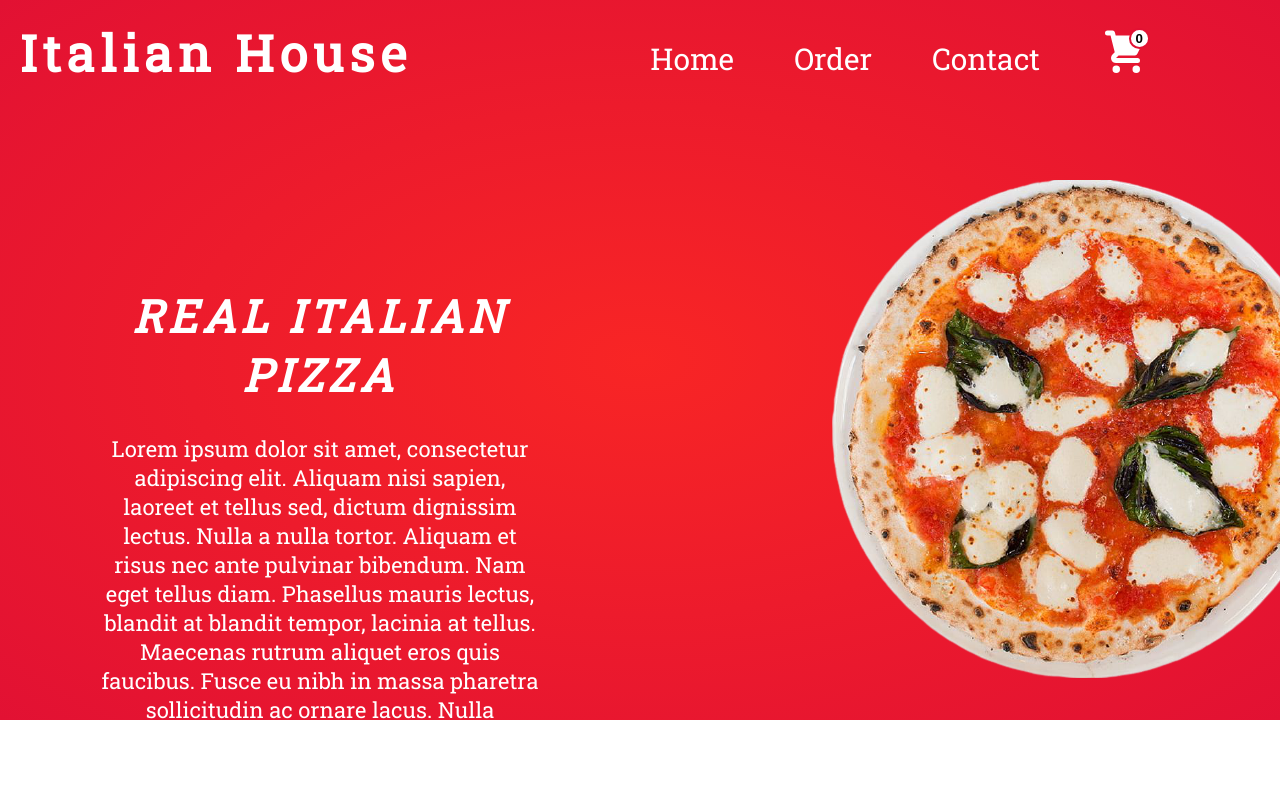
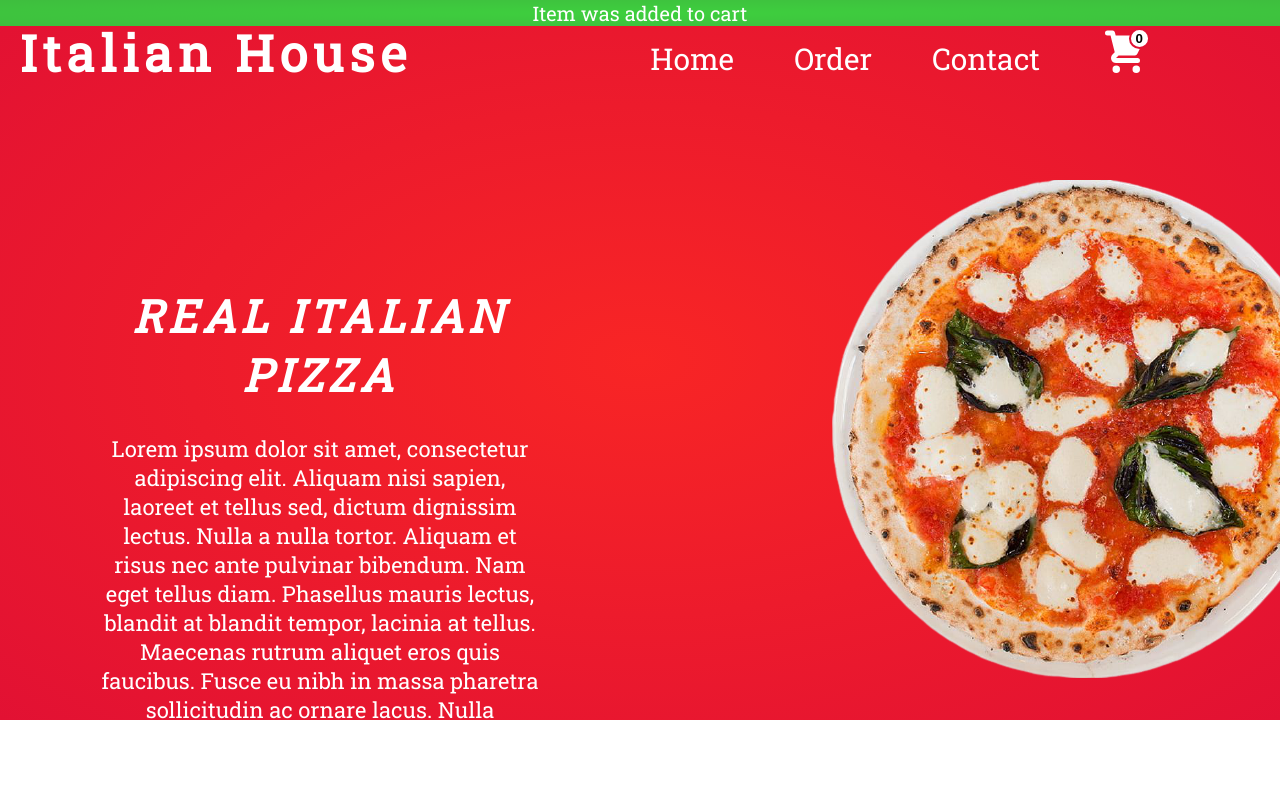
Before and after one commit to maciejwojtkowiak/italianhouse, a React (Create React App) app: page / in a window 1280 px wide. Shown: the top 800 px of the page. Built offline with nearby package versions, Linux system fonts and the light colour scheme; no server answers.

Commit message:
added notification after adding cart

```diff
--- a/src/App.js
+++ b/src/App.js
@@ -8,12 +8,14 @@ import Overlay from './components/UI/Overlay';
 import About from './components/About/About'
 import {fetchCartData} from './store/cart-actions'
 import { sendData } from './store/cart-actions'
+import Notification from './components/UI/Notification'
 
 let isInitial = true
 function App() {
   const dispatch = useDispatch()
   const isShown = useSelector(state => state.cart.cartIsShown)
   const cart = useSelector(state => state.cart)
+  const notification = useSelector(state => state.ui.notification)
 
   useEffect(() => {
     dispatch(fetchCartData())
@@ -34,6 +36,7 @@ function App() {
 
   return (
     <React.Fragment>
+        <Notification message={notification.message}  />
         <Hero />
         <Meals />
         <About />
--- a/src/components/UI/Notification.js
+++ b/src/components/UI/Notification.js
@@ -1,10 +1,11 @@
-import styles from './Notificaton.module.css'
+import styles from './Notification.module.css'
 
 
-const Notification = () => {
+const Notification = (props) => {
     return (
-        <div>
+        <div className={styles.notification}>
             <p>Item was added to cart</p>
+            <p>{props.message}</p>
         </div>
     )
 }
--- a/src/components/UI/Notification.module.css
+++ b/src/components/UI/Notification.module.css
@@ -0,0 +1,13 @@
+.notification {
+    position: fixed;
+    top: 0;
+    left: 50%;
+    width: 100%;
+    z-index: 10;
+    transform: translate(-50%, 0%);
+    text-align: center;
+    background-image: radial-gradient(rgb(62, 207, 62), rgb(62, 190, 62));
+    color: #fff;
+    font-size: 2rem;
+
+}
--- a/src/store/Store.js
+++ b/src/store/Store.js
@@ -1,9 +1,11 @@
 import { configureStore } from "@reduxjs/toolkit";
 import cartSlice from "./cart-slice";
+import uiSlice from "./ui-slice";
 
 const store = configureStore({
     reducer: {
-        cart:  cartSlice.reducer
+        cart:  cartSlice.reducer,
+        ui: uiSlice.reducer
     }
 })
 
--- a/src/store/cart-actions.js
+++ b/src/store/cart-actions.js
@@ -1,4 +1,5 @@
 import { cartActions } from "./cart-slice"
+import { uiActions } from "./ui-slice"
 
 
 export const fetchCartData = () => {
@@ -22,7 +23,7 @@ export const fetchCartData = () => {
 }
 
 export const sendData = (cart) => {
-    return async () => {
+    return async (dispatch) => {
 
 
             const putData = async () => {
@@ -40,8 +41,10 @@ export const sendData = (cart) => {
               }
 
               try {
+                  dispatch(uiActions.showNotification('added'))
                   await putData()
               } catch(err) {
+                dispatch(uiActions.showNotification('Something went wrong with adding item to cart'))
                   console.log(err)
               }
     }
--- a/src/store/cart-slice.js
+++ b/src/store/cart-slice.js
@@ -44,7 +44,6 @@ const cartSlice = createSlice({
 
 
         removeItemFromCart(state, action) {
-            // dokończ logikę usuwania rzeczy z koszyka.
             const itemToDeletion = state.items.find(item => item.id === action.payload)
             if (itemToDeletion.quantity === 1) {
                 state.items = state.items.filter(item => item.id !== action.payload)
--- a/src/store/ui-slice.js
+++ b/src/store/ui-slice.js
@@ -1,17 +1,21 @@
 import {createSlice} from '@reduxjs/toolkit'
 
 const INITIAL_VALUE = {
-    notificationIsShown: false
+    notificationIsShown: false,
+    notification: {
+        message: null
+    }
 }
 
 
 
-const uiSlice = createSlice({
+export const uiSlice = createSlice({
     name: 'uiSlice',
     initialState: INITIAL_VALUE,
     reducers: {
-        showNotification(state) {
+        showNotification(state, action) {
             state.notificationIsShown = true
+            state.notification.message = action.payload
         },
 
         hideNotification(state) {
@@ -19,3 +23,6 @@ const uiSlice = createSlice({
         }
     }
 })
+
+export const uiActions = uiSlice.actions
+export default uiSlice
```
